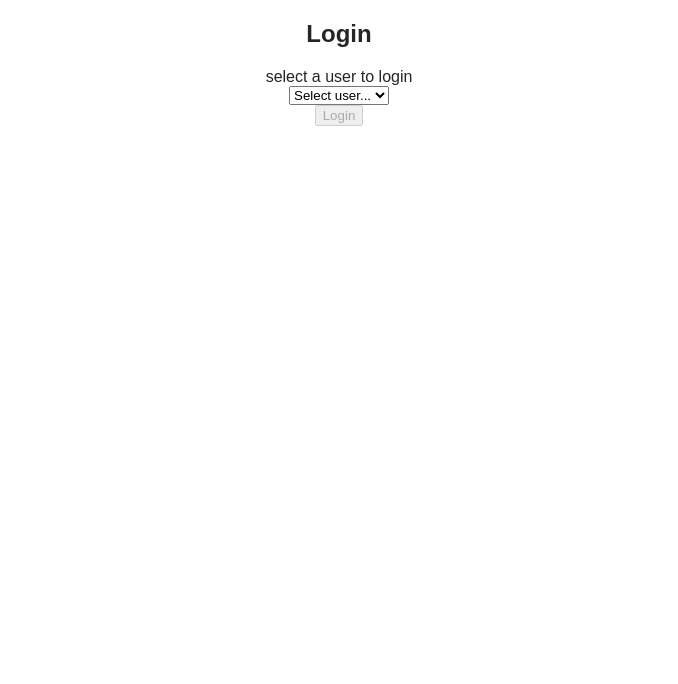
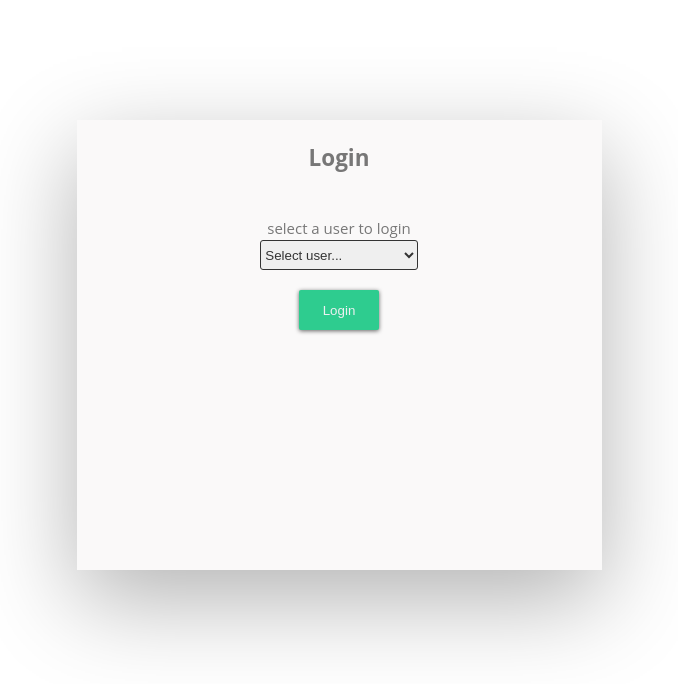
Before and after one commit to nikoskarapas86/would-you-rather, a React (Create React App) app: page / in a window 1280 px wide. Shown: the top 684 px of the page, without its empty margins (301-979 px from the left). Built offline with nearby package versions, Linux system fonts and the light colour scheme.

Commit message:
css added

```diff
--- a/src/App.css
+++ b/src/App.css
@@ -1,14 +1,3 @@
 .App {
   text-align: center;
 }
-
-.App-logo {
-  height: 40vmin;
-  pointer-events: none;
-}
-
-@media (prefers-reduced-motion: no-preference) {
-  .App-logo {
-    animation: App-logo-spin infinite 20s linear;
-  }
-}
--- a/src/App.js
+++ b/src/App.js
@@ -25,28 +25,18 @@ class App extends Component {
         {
           notLoggedIn ? <Route path='/' exact component={Login} /> :
             <div>
-
-
-
               <Router>
                 <Nav />
                 <Fragment>
                   <Route path='/' exact component={NewQuestion} />
                   <Route path='/table' component={TableData} />
                   <Route path='/questions'  component={QuestionsOfUser} />
-                  <Route path="/question/:id" component={QuestionPanel} />
+                  <Route path="/questions/:id" component={QuestionPanel} />
                   <Route path='/logout' component={Logout} />
                 </Fragment>
               </Router>
-
             </div>
-
         }
-
-
-
-
-
       </div>
     );
   }
--- a/src/components/Login.js
+++ b/src/components/Login.js
@@ -33,9 +33,12 @@ class Login extends Component {
     const selected = userId ? userId : '';
     console.log(selected)
     return (
-      <div>
+      <div className="login-container">
+        <div className="header">
         <h2>Login</h2>
-        <div>select a user to login</div>
+        </div>
+       <div className="selection">
+       <div>select a user to login</div>
         <div>
           <select value={selected} onChange={(event) => this.selectionChanged(event)}>
             <option value={''} disabled>Select user...</option>
@@ -47,12 +50,14 @@ class Login extends Component {
           </select>
         </div>
         <button
-          className='btn'
+          className='btn' type="button"
           disabled={userId === null}
           onClick={(event) => this.handleSubmit(event)}
         >
           Login
           </button>
+       </div>
+
       </div>
     )
   }
--- a/src/components/Nav.js
+++ b/src/components/Nav.js
@@ -7,14 +7,14 @@ class Nav extends Component {
 
 render(){
     return(
-        <div>
-            <span>nav</span>
+        <div className="nav-container">
+
             <ul>
 
-                <li> <Link to='/table'>Table data</Link></li>
-                <li><Link to='/'>add a question</Link></li>
-                <li><Link to='/questions'>questions</Link></li>
-                <li><Link to='/logout'>logout</Link></li>
+                <li> <Link className="link-item" style={{ textDecoration: 'none' }} to='/table'>Table data</Link></li>
+                <li><Link className="link-item" style={{ textDecoration: 'none' }} to='/'>add a question</Link></li>
+                <li><Link className="link-item" style={{ textDecoration: 'none' }} to='/questions'>questions</Link></li>
+                <li><Link className="link-item" style={{ textDecoration: 'none' }} to='/logout'>logout</Link></li>
             </ul>
         </div>
         )
--- a/src/components/Question.js
+++ b/src/components/Question.js
@@ -1,34 +1,33 @@
 import React, { Component } from 'react'
 import { connect } from 'react-redux';
 import { Redirect } from 'react-router-dom';
+import { Link } from "react-router-dom";
 
 class Question extends Component {
 
-    loadQuestionDetails(e, id) {
-        let path = '/question/'+id;
-        console.log(path)
-        return <Redirect  push to={`/question/${id}`}  />
-      }
 
   render() {
-        const {question, auth} = this.props;
+    const { question, auth } = this.props;
     return (
-          <div onClick={(e) => this.loadQuestionDetails(e, question.id)}>
+
+      <Link to={`/questions/${question.id}`} className='question'>
         <div>
           <ul>
             <li >{question.optionOne.text}</li>
             <li>{question.optionTwo.text}</li>
           </ul>
         </div>
-          </div>
+      </Link>
+
+
     );
   }
 
 }
 
-function mapStateToProps (state, { id }) {
+function mapStateToProps(state, { id }) {
   return {
-      question : state.questions[id],
+    question: state.questions[id],
     auth: state.authedUser
   }
 }
--- a/src/components/QuestionPanel.js
+++ b/src/components/QuestionPanel.js
@@ -3,10 +3,40 @@ import { connect } from 'react-redux';
 
 class QuestionDetails extends Component {
 
+    state = {
+        selectedOption: ''
+    };
+
+    radioSelected = (e) => {
+        this.setState({
+            selectedOption: e.target.value
+        });
+    };
+
+    handleSubmit = (e) => {
+        e.preventDefault();
+        this.props.saveQuestionAnswer(this.state.selectedOption);
+    };
+
+
     render() {
+
+        const { question, questionAuthor, answer, total, percOne, percTwo } = this.props;
+        const { selectedOption } = this.state;
         return (
             <div>
-                Panel
+                <form onSubmit={this.handleSubmit}>
+                    <div >
+                        <span>{question.optionOne.text}</span>
+                        <input type="radio" name="radio1" value="optionOne" onChange={this.radioSelected} />{' '}
+                    </div>
+                    <div >
+                        <span >{question.optionTwo.text}</span>
+                        <input type="radio" name="radio1" value="optionTwo" onChange={this.radioSelected} />{' '}
+                    </div>
+
+                    <button disabled={selectedOption === ''}>Submit</button>
+                </form>
             </div>
 
         )
--- a/src/components/TableData.js
+++ b/src/components/TableData.js
@@ -10,7 +10,7 @@ class TableData extends Component {
         const usersArray =[];
         keys.forEach(key => {usersArray.push(users[key])});
         return (
-            <div>
+            <div className="card-container">
                 <div>table with data</div>
                 <table>
                     <thead>
--- a/src/index.css
+++ b/src/index.css
@@ -1,6 +1,199 @@
+:root {
+  --color-primary: #eb2f64;
+  --color-primary-light: #ff3366;
+  --color-primary-dark: #ba265d;
+  --color-nav:#F0F8FF;
+  --color-grey-light-1: #faf9f9;
+  --color-grey-light-2: #f4f2f2;
+  --color-grey-light-3: #f0eeee;
+  --color-grey-light-4: #ccc;
+  --color-grey-dark-1: #333;
+  --color-grey-dark-2: #777;
+  --color-grey-dark-3: #999;
+  --line: 1px solid var(--color-grey-light-2);
+  --shadow-dark: 0 2rem 6rem rgba(0, 0, 0, .3);
+  --shadow-light:0 2rem 5rem rgba(0,0,0,.06); }
+
+* {
+  margin: 0;
+  padding: 0; }
+
+*,
+*::after,
+*::before {
+  box-sizing: inherit; }
+html {
+  box-sizing: border-box;
+  font-size: 15px; }
+
+
 body {
-  margin: 0;
-  padding: 0;
-  font-family: sans-serif;
-  color: #252525;
+  min-height: 100vh;
+  color: var(--color-grey-dark-2);
+  font-family: "Open Sans", sans-serif;
+  font-weight: 400;
+  line-height: 1.6;
+  background-size: cover;
+  background-repeat: no-repeat;
 }
+
+.login-container {
+  max-width: 35rem;
+  margin: 8rem auto;
+  background-color: var(--color-grey-light-1);
+  box-shadow: var(--shadow-dark);
+  min-height: 30rem;
+  display: flex;
+  flex-direction: column;
+}
+  @media only screen and (max-width: 75em) {
+    .container {
+      margin: 0;
+      max-width: 100%;
+      width: 100%; } }
+
+
+      .header{
+        margin-top: 20px;
+      }
+
+      .selection{
+        margin-top:40px;
+      }
+
+
+      .btn {
+        width:80px;
+        height:40px;
+        position: relative;
+        display: block;
+        margin: 20px auto;
+        padding: 0;
+        overflow: hidden;
+        border-width: 0;
+        outline: none;
+        border-radius: 2px;
+        box-shadow: 0 1px 4px rgba(0, 0, 0, .6);
+        background-color: #2ecc8f;
+        color: #ecf0f1;
+        transition: background-color .3s;
+      }
+
+      .btn:hover, .btn:focus {
+        background-color: #27ae60;
+      }
+
+      .btn > * {
+        position: relative;
+      }
+      .btn span {
+        display: block;
+        padding: 12px 24px;
+      }
+
+      .btn:before {
+        content: "";
+        position: absolute;
+        top: 50%;
+        left: 50%;
+        display: block;
+        width: 0;
+        padding-top: 0;
+        border-radius: 100%;
+        background-color: rgba(236, 240, 241, .3);
+        -webkit-transform: translate(-50%, -50%);
+        -moz-transform: translate(-50%, -50%);
+        -ms-transform: translate(-50%, -50%);
+        -o-transform: translate(-50%, -50%);
+        transform: translate(-50%, -50%);
+      }
+
+      .btn:active:before {
+        width: 120%;
+        padding-top: 120%;
+        transition: width .2s ease-out, padding-top .2s ease-out;
+      }
+
+      select {
+        outline: 0;
+        background-image: none;
+        width: 30%;
+        height: 30px;
+        color:  var(--color-grey-dark-1);
+        cursor: pointer;
+        border:1px solid var(--color-grey-dark-1);
+        border-radius:3px;
+    }
+    .select {
+        position: relative;
+        display: block;
+        width: 15em;
+        height: 5em;
+        line-height: 3;
+        overflow: hidden;
+        border-radius: .25em;
+
+    }
+
+    ul{
+      display: flex;
+      flex-direction: row;
+
+      list-style-type: none;
+      align-self: center;
+    }
+
+li{
+margin-right:20px ;
+
+}
+
+.nav-container{
+  width:100%;
+  height:4rem;
+  background-color: var(--color-nav);
+  color:black;
+  display: flex;
+  justify-content: flex-end;
+}
+
+.link-item{
+  color:black;
+
+}
+.link-item:hover{
+  color:var( --color-grey-dark-1);
+
+}
+
+textarea {
+  resize: none;
+}
+.card-container{
+  width:30%;
+ height: 300px;
+ background-color: var(--color-grey-light-1);
+  border: 1px solid var(--color-grey-dark-3);
+  border-radius: 5px;
+  box-shadow: var(--shadow-light);
+  margin: 70px auto;
+  display:flex;
+  flex-direction: column;
+  justify-content: space-between;
+
+}
+
+
+.text{
+  display: flex;
+  flex-direction: column;
+  width:70%;
+  margin:0 auto;
+}
+
+
+form{
+  display: flex;
+  justify-content: center;
+  flex-direction: column;
+}
```
Also changed, not shown: src/components/NewQuestion.js (+35 -18 lines). Lines whose indentation alone changed are shown as unchanged.
